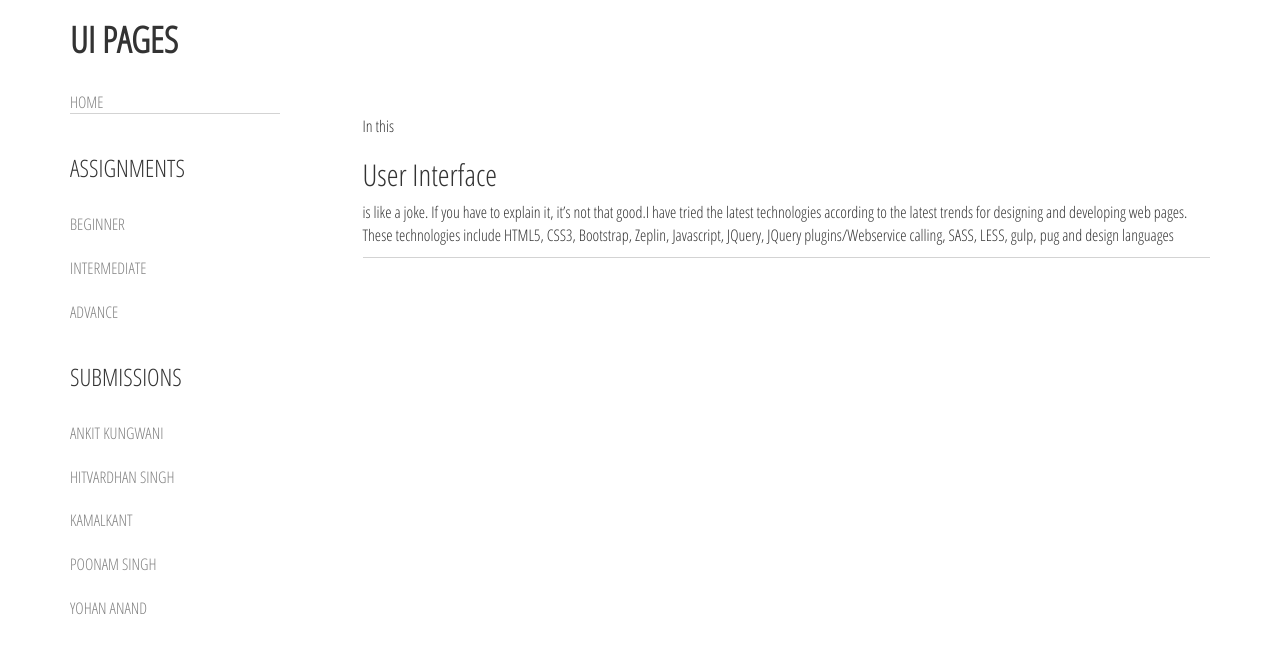
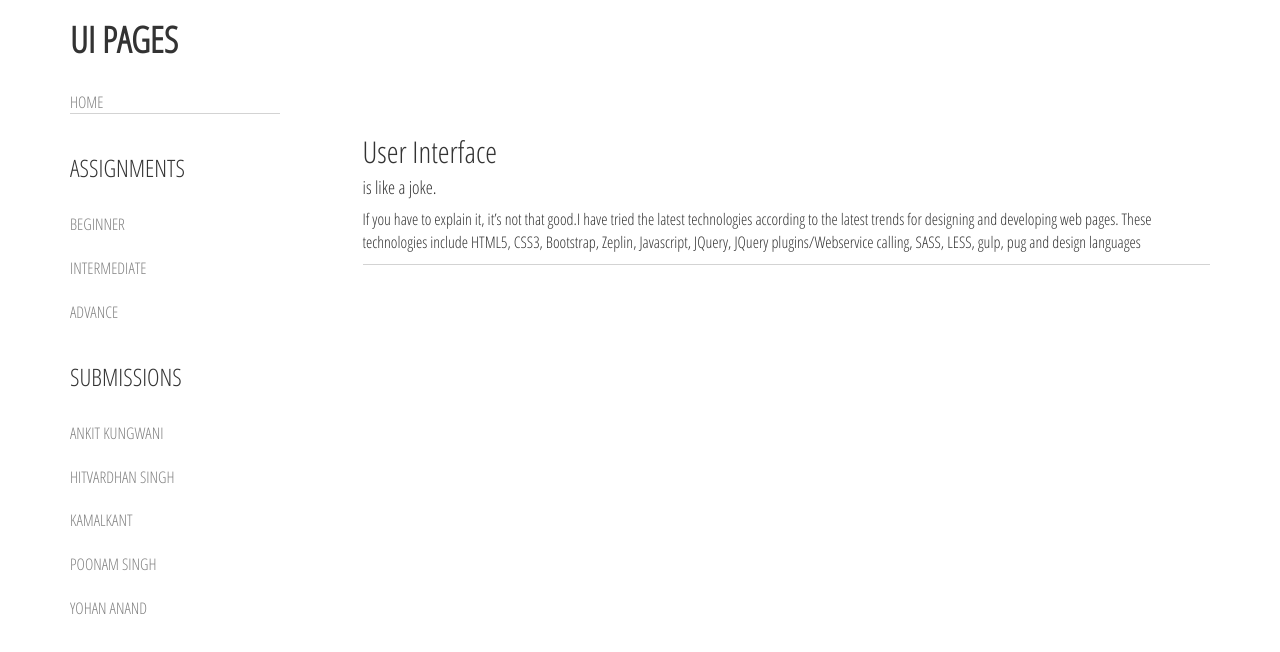
Before and after one commit to poonamsingh1993/poonamsingh1993.github.io, a plain HTML site: page Demo/index.html in a window 1280 px wide. Drawn offline with nearby package versions, Linux system fonts and the light colour scheme.

Commit message:
Update index.html

```diff
--- a/Demo/index.html
+++ b/Demo/index.html
@@ -31,7 +31,7 @@
   <div class="tab-content col-sm-9">
     <div id="home" class="tab-pane fade in active">
       <br><br>
-      <p>In this <h2>User Interface</h2> is like a joke. If you have to explain it, it’s not that good.I have tried the latest technologies according to the latest trends for designing and developing web pages. These technologies include HTML5, CSS3, Bootstrap, Zeplin, Javascript, JQuery, JQuery plugins/Webservice calling, SASS, LESS, gulp, pug and design languages </p>
+      <p><h2>User Interface</h2> <h4>is like a joke.</h4> If you have to explain it, it’s not that good.I have tried the latest technologies according to the latest trends for designing and developing web pages. These technologies include HTML5, CSS3, Bootstrap, Zeplin, Javascript, JQuery, JQuery plugins/Webservice calling, SASS, LESS, gulp, pug and design languages </p>
     </div>
 
     <div id="beginner" class="tab-pane fade">
```
